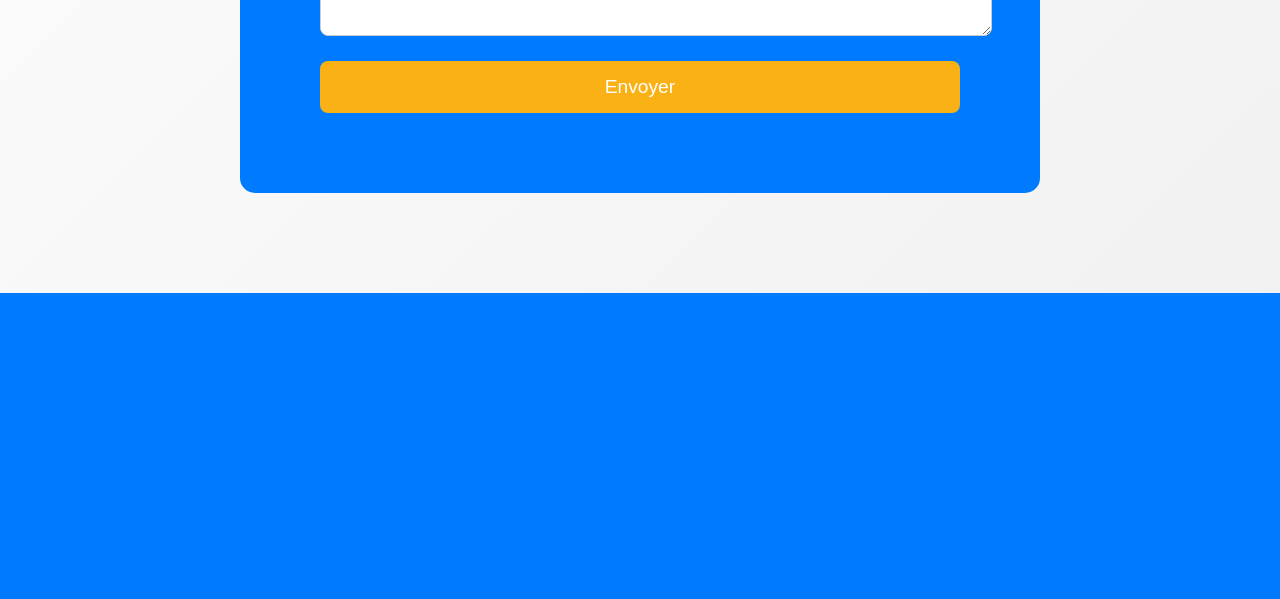
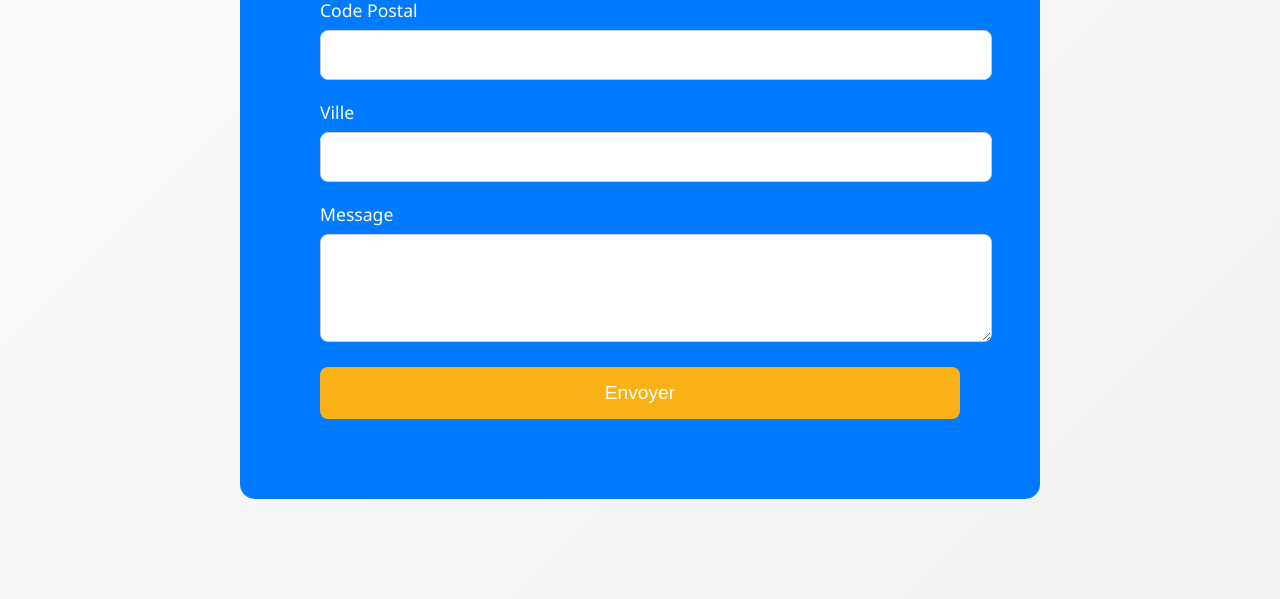
Before and after one commit to virage-auteuil/Filelec3, a PHP site: page /principal/contact.php in a window 1280 px wide. Shown: the part 810-1409 px from the top of the page. Before the commit the page ends 1103 px from the top, so only its background shows below. Run offline with PHP 8.4, Linux system fonts and the light colour scheme; some libraries are stand-ins or nearby versions.

Commit message:
Sauvegarde des modifications locales de contact.php

```diff
--- a/FILELEC/principal/contact.php
+++ b/FILELEC/principal/contact.php
@@ -29,6 +29,22 @@
                 <input type="tel" id="telephone" name="telephone" required>
             </div>
             <div class="form-group">
+
+
+                <label for="adresse">Adresse complètes</label>
+                <input type="text" id="adresse" name="adresse" required>
+            </div>
+            <div class="form-group">
+                <label for="code_postal">Code Postal</label>
+                <input type="text" id="code_postal" name="code_postal" required>
+            </div>
+            <div class="form-group">
+                <label for="ville">Ville</label>
+                <input type="text" id="ville" name="ville" required>
+            </div>
+            <div class="form-group">
+
+
                 <label for="message">Message</label>
                 <textarea id="message" name="message" rows="4" required></textarea>
             </div>
```
